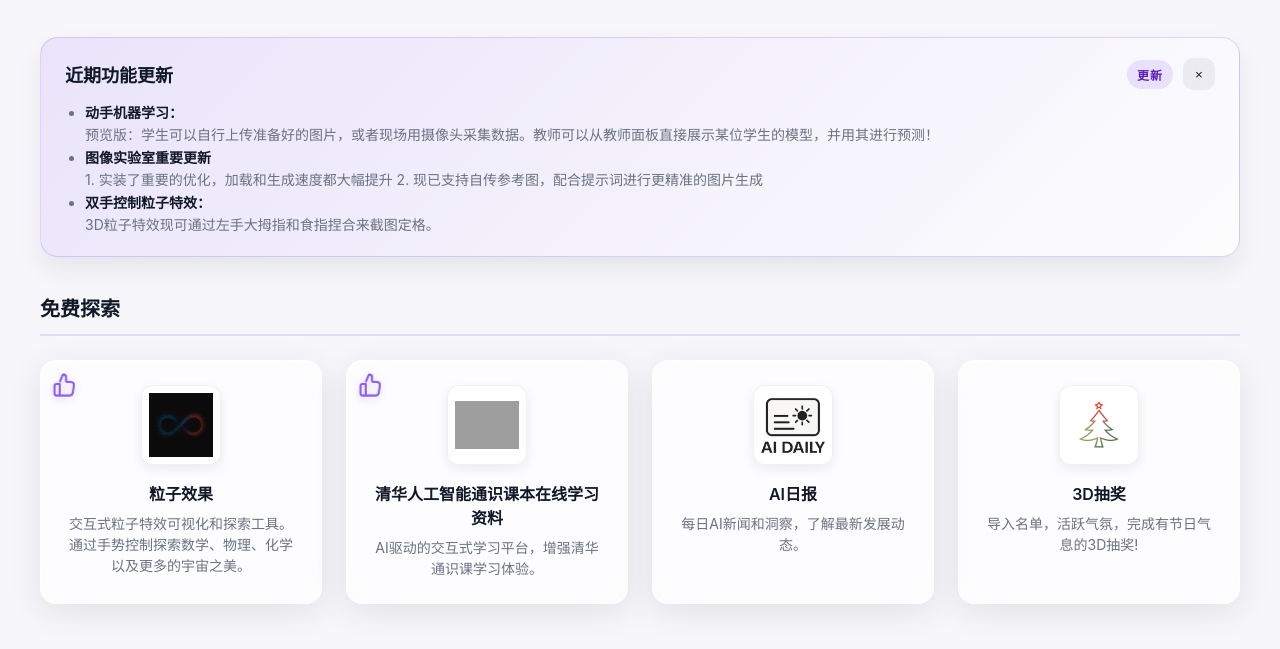
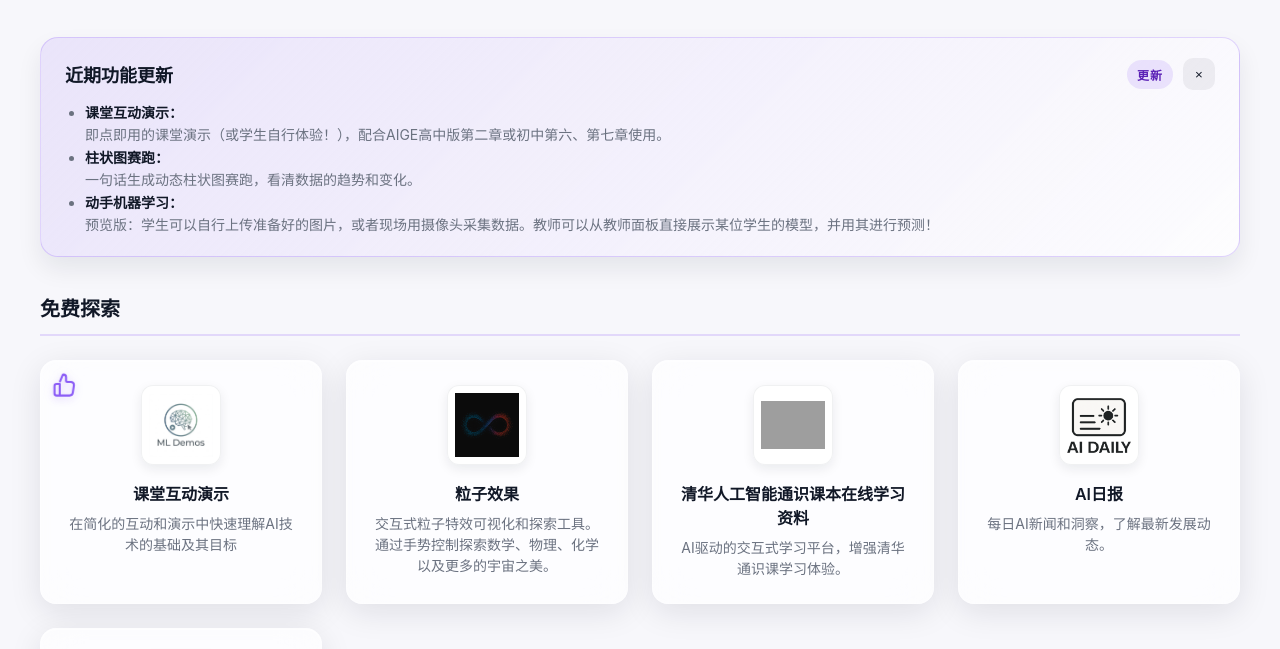
Before and after one commit to YuqingLong18/nexusindex, a website: page index.html in a window 1280 px wide. Shown: the part 75-724 px from the top of the page. Drawn offline with Linux system fonts and the light colour scheme; sample sign-in values are in the browser's storage; grey boxes are pictures that could not be loaded.

Commit message:
added lessondemo

```diff
--- a/index.html
+++ b/index.html
@@ -566,26 +566,26 @@
         </div>
       </div>
       <ul class="updates-list">
+
+        <li>
+          <strong data-lang="en">Classroom Interaction Demo:</strong>
+          <strong data-lang="zh">课堂互动演示：</strong>
+          <span data-lang="en">Click and explore! Interactive demos for AIGE series high school chapter 2, or middle school chapter 6 & 7.</span>
+          <span data-lang="zh">即点即用的课堂演示（或学生自行体验！），配合AIGE高中版第二章或初中第六、第七章使用。
+          </span>
+        </li>
+        <li>
+          <strong data-lang="en">Bar Chart Race:</strong>
+          <strong data-lang="zh">柱状图赛跑：</strong>
+          <span data-lang="en">Generate bar chart race with one sentence. Explore trend and competition visually.</span>
+          <span data-lang="zh">一句话生成动态柱状图赛跑，看清数据的趋势和变化。</span>
+        </li>
         <li>
           <strong data-lang="en">ML Demo:</strong>
           <strong data-lang="zh">动手机器学习：</strong>
           <span data-lang="en">Preview: Students can upload prepared images or capture live with webcam. Teacher can
             'feature a student': showcase and predict with their models!</span>
           <span data-lang="zh">预览版：学生可以自行上传准备好的图片，或者现场用摄像头采集数据。教师可以从教师面板直接展示某位学生的模型，并用其进行预测！</span>
-        </li>
-        <li>
-          <strong data-lang="en">ImageLab Major Update</strong>
-          <strong data-lang="zh">图像实验室重要更新</strong>
-          <span data-lang="en">1. Implemented significant optimization. 2. Support (multi-)reference-images
-            generation.</span>
-          <span data-lang="zh">1. 实装了重要的优化，加载和生成速度都大幅提升 2. 现已支持自传参考图，配合提示词进行更精准的图片生成</span>
-        </li>
-        <li>
-          <strong data-lang="en">Dual hand control:</strong>
-          <strong data-lang="zh">双手控制粒子特效：</strong>
-          <span data-lang="en">Particle effect new features: right hand control, left hand pinches to save
-            screenshot.</span>
-          <span data-lang="zh">3D粒子特效现可通过左手大拇指和食指捏合来截图定格。</span>
         </li>
 
       </ul>
@@ -599,13 +599,27 @@
           <span data-lang="zh">免费探索</span>
         </h2>
         <div class="grid">
-          <a class="card" href="https://particles.thisnexus.cn" aria-label="Open Particles app">
+          <a class="card" href="https://lessondemo.thisnexus.cn" aria-label="Open Lesson Demo app">
             <div class="card-badge" aria-label="Recommended" title="Recommended">
               <svg viewBox="0 0 24 24" xmlns="http://www.w3.org/2000/svg">
                 <path
                   d="M7 22V11M2 13V20C2 21.1046 2.89543 22 4 22H16.4262C17.907 22 19.1662 20.9197 19.3914 19.4562L20.4683 12.4562C20.7479 10.6384 19.3411 9 17.5032 9H14C13.4477 9 13 8.55228 13 8V4.46584C13 3.10399 11.896 2 10.5342 2C10.2093 2 9.91498 2.1913 9.78306 2.48838L7.26394 8.5M7 22H4C2.89543 22 2 21.1046 2 20V13C2 11.8954 2.89543 11 4 11H7M7 22V11" />
               </svg>
             </div>
+            <div class="card-icon" aria-hidden="true">
+              <img src="asset/lessondemo.png" alt="">
+            </div>
+            <div class="card-title">
+              <span data-lang="en">Classroom Interaction Demo</span>
+              <span data-lang="zh">课堂互动演示</span>
+            </div>
+            <p class="card-description">
+              <span data-lang="en">Quickly grasp AI fundamentals and goals through simplified interactions and demos.</span>
+              <span data-lang="zh">在简化的互动和演示中快速理解AI技术的基础及其目标</span>
+            </p>
+          </a>
+
+          <a class="card" href="https://particles.thisnexus.cn" aria-label="Open Particles app">
             <div class="card-icon" aria-hidden="true">
               <img src="asset/particles.png" alt="">
             </div>
@@ -621,12 +635,6 @@
           </a>
 
           <a class="card" href="https://aigebook.thisnexus.cn" aria-label="Open AIGeBook app">
-            <div class="card-badge" aria-label="Recommended" title="Recommended">
-              <svg viewBox="0 0 24 24" xmlns="http://www.w3.org/2000/svg">
-                <path
-                  d="M7 22V11M2 13V20C2 21.1046 2.89543 22 4 22H16.4262C17.907 22 19.1662 20.9197 19.3914 19.4562L20.4683 12.4562C20.7479 10.6384 19.3411 9 17.5032 9H14C13.4477 9 13 8.55228 13 8V4.46584C13 3.10399 11.896 2 10.5342 2C10.2093 2 9.91498 2.1913 9.78306 2.48838L7.26394 8.5M7 22H4C2.89543 22 2 21.1046 2 20V13C2 11.8954 2.89543 11 4 11H7M7 22V11" />
-              </svg>
-            </div>
             <div class="card-icon" aria-hidden="true">
               <img src="asset/aigebook.png" alt="">
             </div>
```
Also changed, not shown: asset/lessondemo.png (added).
